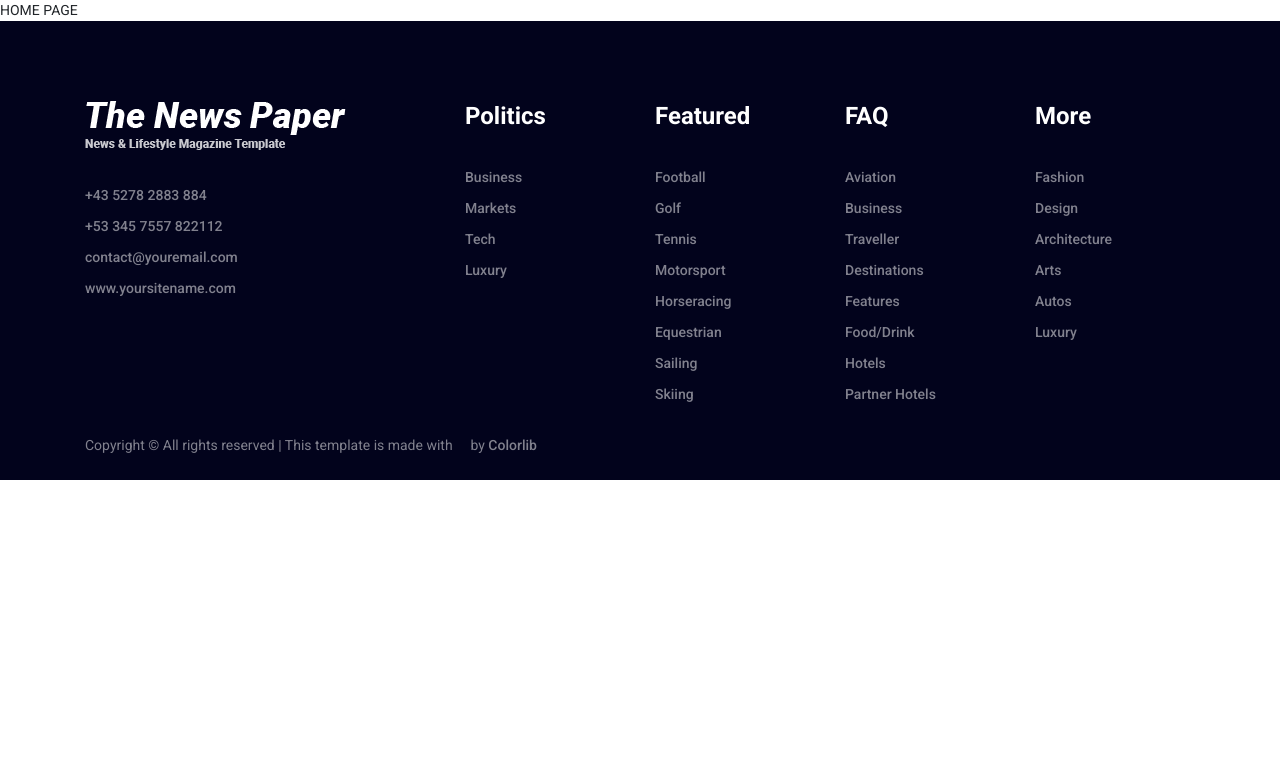
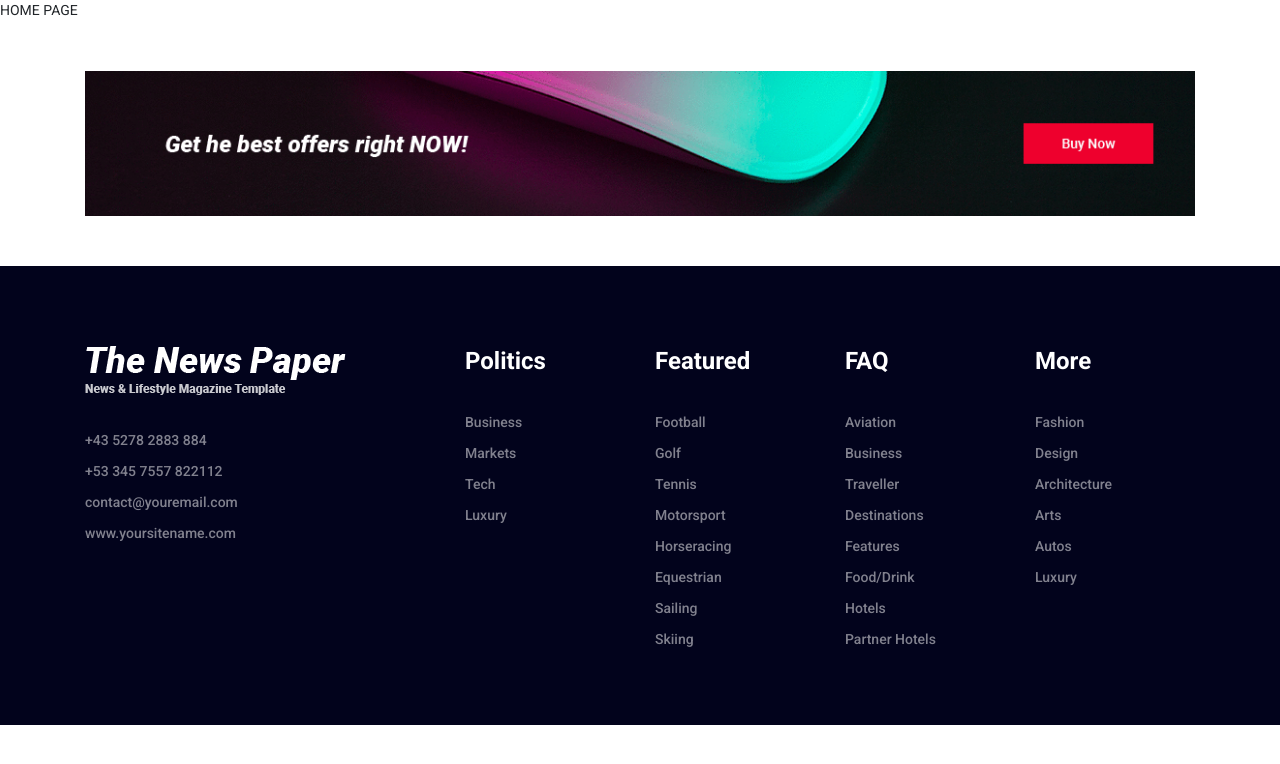
Before and after one commit to Consatanos/newspaper, a React (Create React App) app: page / in a window 1280 px wide. Shown: the top 764 px of the page. Built offline with nearby package versions, Linux system fonts and the light colour scheme; a web font is replaced by a local one.

Commit message:
add footer-add section

```diff
--- /dev/null
+++ b/src/components/footer-add/footer-add.js
@@ -0,0 +1,22 @@
+import React from 'react';
+import background from './background.gif';
+
+const FooterAdd = () => {
+  return (
+    <div className="footer-add-area">
+      <div className="container">
+        <div className="row">
+          <div className="col-12">
+            <div className="footer-add">
+              <a href="#">
+                <img src={background} alt="" />
+              </a>
+            </div>
+          </div>
+        </div>
+      </div>
+    </div>
+  )
+};
+
+export default FooterAdd;
--- /dev/null
+++ b/src/components/footer-add/index.js
@@ -0,0 +1,3 @@
+import FooterAdd from './footer-add';
+
+export default FooterAdd;
--- a/src/components/footer/footer.js
+++ b/src/components/footer/footer.js
@@ -30,12 +30,6 @@ const Footer = () => {
         <div className="container h-100">
           <div className="row h-100 align-items-center">
             <div className="col-12">
-              {/* Copywrite */}
-              <p>
-                {/* Link back to Colorlib can't be removed. Template is licensed under CC BY 3.0. */}
-                Copyright &copy;<script>document.write(new Date().getFullYear());</script> All rights reserved | This template is made with <i className="fa fa-heart-o" aria-hidden="true"></i> by <a href="https://colorlib.com" target="_blank">Colorlib</a>
-                {/* Link back to Colorlib can't be removed. Template is licensed under CC BY 3.0. */}
-              </p>
             </div>
           </div>
         </div>
--- a/src/components/pages/home.js
+++ b/src/components/pages/home.js
@@ -1,11 +1,11 @@
 import React from 'react';
-import TestList from '../../containers/test-list';
+import FooterAdd from '../footer-add';
 
 const Home = () => {
   return (
     <>
       HOME PAGE
-      {/* <TestList /> */}
+      <FooterAdd />
     </>
   )
 };
```
Also changed, not shown: src/components/footer-add/background.gif (added).
